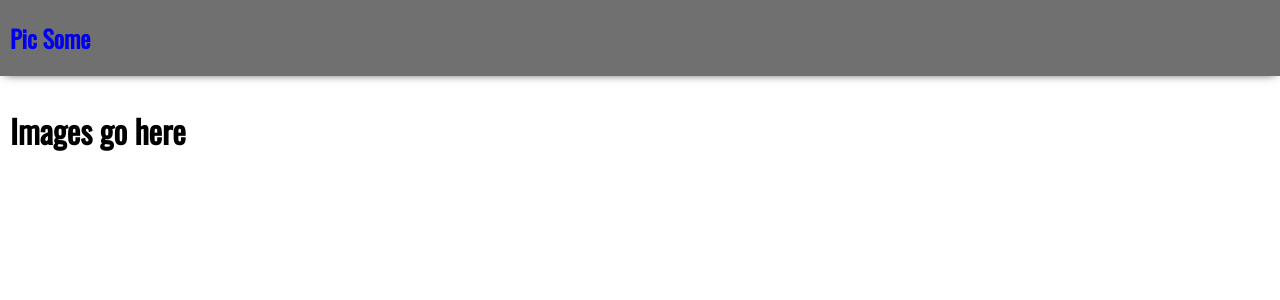
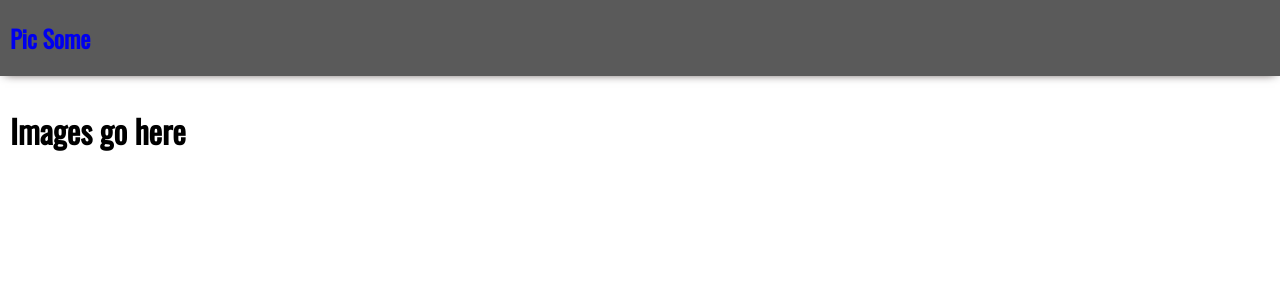
Before and after one commit to ChrissChris/pic-images-site, a React (Create React App) app in the folder pic-images-site/: page / in a window 1280 px wide. Shown: the top 300 px of the page. Built offline with nearby package versions, Linux system fonts and the light colour scheme.

Commit message:
Update App.css

```diff
--- a/pic-images-site/src/App.css
+++ b/pic-images-site/src/App.css
@@ -1,7 +1,7 @@
 :root {
   --black: #1a1a1a;
   --red: #3cc1ea;
-  --pink: #707070;
+  --pink: #5a5a5a;
   --light-blue: #effbfe;
   --blue: #aee8ee;
 }
```
